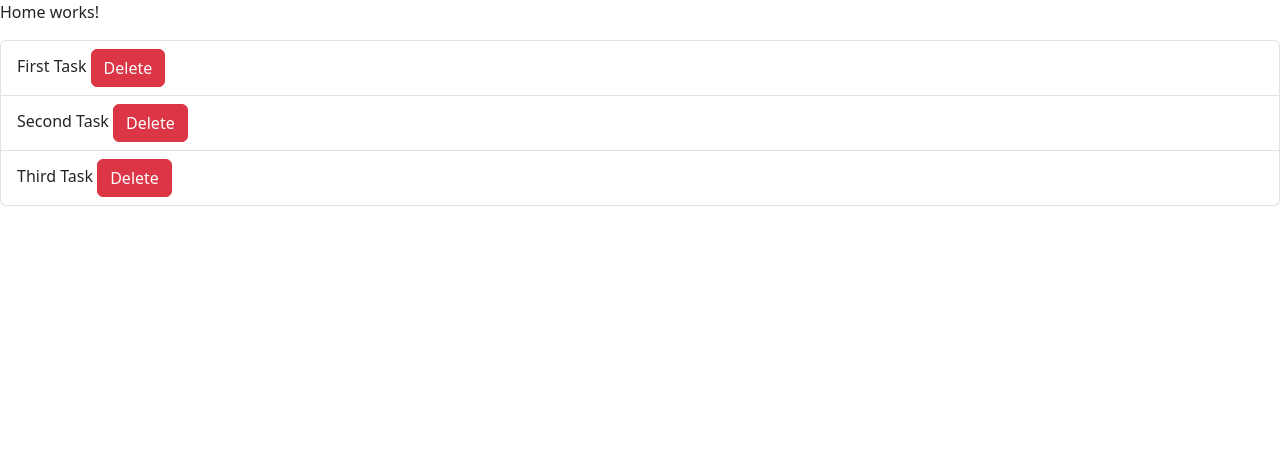
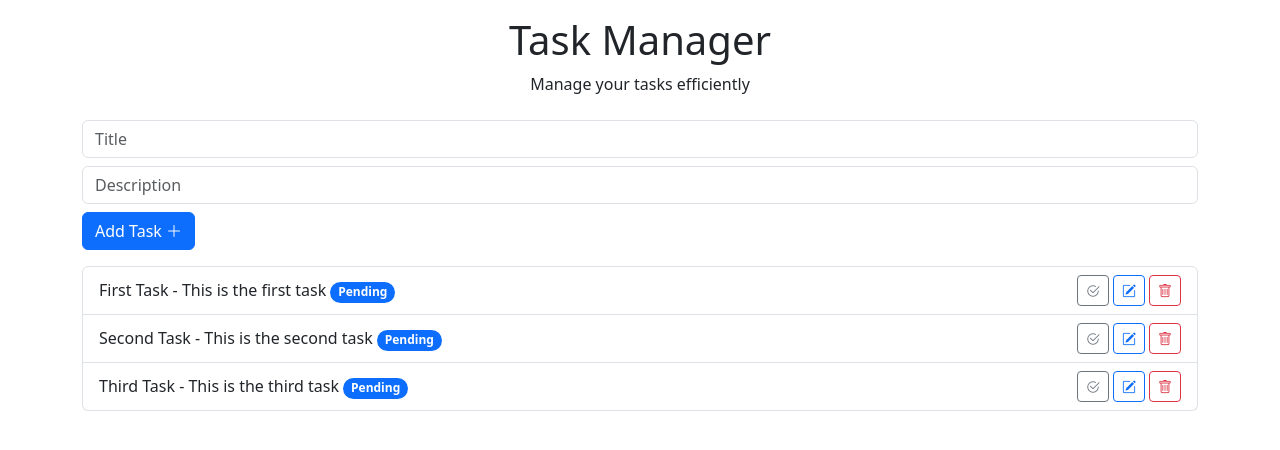
Before and after one commit to LuccaHiratsuca/NTT-ToDo_List, an Angular app: page / in a window 1280 px wide. Shown: the top 450 px of the page. Built offline with nearby package versions, Linux system fonts and the light colour scheme.

Commit message:
feat: other funtionalities and a better design

```diff
--- a/src/app/app.module.ts
+++ b/src/app/app.module.ts
@@ -1,5 +1,6 @@
 import { NgModule } from '@angular/core';
 import { BrowserModule } from '@angular/platform-browser';
+import { FormsModule } from '@angular/forms';
 
 import { AppRoutingModule } from './app-routing.module';
 import { AppComponent } from './app.component';
@@ -14,6 +15,7 @@ import { NotFoundComponent } from './components/Not-found/not-found.component';
   ],
   imports: [
     BrowserModule,
+    FormsModule,
     AppRoutingModule
   ],
   providers: [],
--- a/src/app/components/Home/home.component.css
+++ b/src/app/components/Home/home.component.css
@@ -0,0 +1,8 @@
+/* Custom styles for buttons and icons for better alignment and spacing */
+.btn-sm {
+    padding: 0.25rem 0.5rem;
+  }
+
+  .bi {
+    margin-bottom: 0.125rem;
+  }
--- a/src/app/components/Home/home.component.html
+++ b/src/app/components/Home/home.component.html
@@ -1,18 +1,60 @@
-<p>Home works!</p>
+<div class="container mt-3">
 
-<div *ngIf="tasksService.tasks.length === 0">
-  <p class="alert alert-danger">
-    No tasks found!
-  </p>
+    <div class="text-center mb-4">
+      <h1>Task Manager</h1>
+      <p>Manage your tasks efficiently</p>
+    </div>
+
+    <div class="mt-3">
+      <input type="text" [(ngModel)]="newTask.title" placeholder="Title" class="form-control">
+      <input type="text" [(ngModel)]="newTask.description" placeholder="Description" class="form-control mt-2">
+      <button class="btn btn-primary mt-2" (click)="addTask()">Add Task <i class="bi bi-plus-lg"></i></button>
+    </div>
+
+    <div *ngIf="tasksService.tasks.length === 0" class="alert alert-warning mt-3">
+      No tasks found! Start adding some.
+    </div>
+
+    <div *ngIf="tasksService.tasks.length > 0" class="mt-3">
+      <ul class="list-group">
+        <li class="list-group-item d-flex justify-content-between align-items-center" *ngFor="let task of tasksService.tasks; let i = index" [ngClass]="{'list-group-item-success': task.done}">
+          <div>
+            {{ task.title }} - {{ task.description }}
+            <span class="badge bg-primary rounded-pill">{{task.done ? 'Done' : 'Pending'}}</span>
+          </div>
+          <div>
+            <button class="btn btn-outline-secondary btn-sm" (click)="toggleDone(i)">
+              <i class="bi bi-check2-circle"></i>
+            </button>
+            <button class="btn btn-outline-primary btn-sm ms-1" (click)="openUpdateModal(task, i)">
+              <i class="bi bi-pencil-square"></i>
+            </button>
+            <button class="btn btn-outline-danger btn-sm ms-1" (click)="tasksService.deleteTask(i)">
+              <i class="bi bi-trash"></i>
+            </button>
+          </div>
+        </li>
+      </ul>
+    </div>
+
+        <!-- Update Task Modal -->
+    <div class="modal fade" id="updateTaskModal" tabindex="-1" aria-labelledby="updateTaskModalLabel" aria-hidden="true" #updateModal>
+        <div class="modal-dialog">
+        <div class="modal-content">
+            <div class="modal-header">
+            <h5 class="modal-title" id="updateTaskModalLabel">Update Task</h5>
+            <button type="button" class="btn-close" data-bs-dismiss="modal" aria-label="Close"></button>
+            </div>
+            <div class="modal-body">
+            <input type="text" [(ngModel)]="editableTask.title" placeholder="Title" class="form-control">
+            <input type="text" [(ngModel)]="editableTask.description" placeholder="Description" class="form-control mt-2">
+            </div>
+            <div class="modal-footer">
+            <button type="button" class="btn btn-secondary" data-bs-dismiss="modal">Close</button>
+            <button type="button" class="btn btn-primary" (click)="updateTask()">Save changes</button>
+            </div>
+        </div>
+        </div>
+    </div>
+
 </div>
-
-<div *ngIf="tasksService.tasks.length > 0">
-  <ul class="list-group">
-    <li class="list-group-item" *ngFor="let task of tasksService.tasks; index as i">
-        {{ task.title }}
-
-        <button class="btn btn-danger" (click)="tasksService.deleteTask(i)">
-            Delete
-        </button>
-    </li>
-  </ul>
--- a/src/app/components/Home/home.component.ts
+++ b/src/app/components/Home/home.component.ts
@@ -1,5 +1,7 @@
-import { Component, OnInit } from '@angular/core';
+import { Component, OnInit, ViewChild, ElementRef, Renderer2 } from '@angular/core';
 import { TasksService } from 'src/app/services/tasks.service';
+import { Task } from 'src/app/interfaces/task';
+
 
 @Component({
   selector: 'app-home',
@@ -7,13 +9,56 @@ import { TasksService } from 'src/app/services/tasks.service';
   styleUrls: ['./home.component.css']
 })
 export class HomeComponent implements OnInit {
+  newTask: Task = { title: '', description: '', done: false };
+  editableTask: Task = { title: '', description: '', done: false };
+  editingIndex: number = -1; // To track which task is being edited
 
-  constructor(public tasksService: TasksService) { }
+  // Access the modal element
+  @ViewChild('updateModal') updateModal!: ElementRef;
+
+
+  constructor(public tasksService: TasksService, private renderer: Renderer2) { }
 
   ngOnInit(): void {
   }
 
-  deleteTask(index: number){
-    this.tasksService.deleteTask(index);
+  addTask() {
+    if (!this.newTask.title) return;
+    this.tasksService.addTask({ ...this.newTask });
+    this.newTask = { title: '', description: '', done: false }; // Reset new task input
   }
+
+  openUpdateModal(task: Task, index: number) {
+    this.editableTask = { ...task };
+    this.editingIndex = index;
+    this.showModal();
+  }
+
+
+  toggleDone(index: number) {
+    this.tasksService.toggleDone(index);
+  }
+
+  updateTask() {
+    if (this.editingIndex !== -1) {
+      this.tasksService.updateTask(this.editingIndex, this.editableTask);
+      this.hideModal();
+    }
+  }
+
+  private showModal() {
+    this.renderer.addClass(this.updateModal.nativeElement, 'show');
+    this.renderer.setStyle(this.updateModal.nativeElement, 'display', 'block');
+    this.renderer.setAttribute(this.updateModal.nativeElement, 'aria-hidden', 'false');
+    this.renderer.setAttribute(this.updateModal.nativeElement, 'aria-modal', 'true');
+    this.renderer.setStyle(document.body, 'overflow', 'hidden');
+  }
+
+  private hideModal() {
+    this.renderer.removeClass(this.updateModal.nativeElement, 'show');
+    this.renderer.removeStyle(this.updateModal.nativeElement, 'display');
+    this.renderer.setAttribute(this.updateModal.nativeElement, 'aria-hidden', 'true');
+    this.renderer.removeStyle(document.body, 'overflow');
+  }
+
 }
--- a/src/app/services/tasks.service.ts
+++ b/src/app/services/tasks.service.ts
@@ -5,25 +5,39 @@ import { Task } from '../interfaces/task';
   providedIn: 'root'
 })
 export class TasksService {
-
   tasks: Task[] = [
     {
       title: 'First Task',
-      description: 'This is the first task'
+      description: 'This is the first task',
+      done: false
     },
     {
       title: 'Second Task',
-      description: 'This is the second task'
+      description: 'This is the second task',
+      done: false
     },
     {
       title: 'Third Task',
-      description: 'This is the third task'
+      description: 'This is the third task',
+      done: false
     },
   ];
+
   constructor() { }
 
-  deleteTask(index: number){
+  addTask(task: Task) {
+    this.tasks.push(task);
+  }
+
+  deleteTask(index: number) {
     this.tasks.splice(index, 1);
   }
 
+  updateTask(index: number, task: Task) {
+    this.tasks[index] = task;
+  }
+
+  toggleDone(index: number) {
+    this.tasks[index].done = !this.tasks[index].done;
+  }
 }
```
